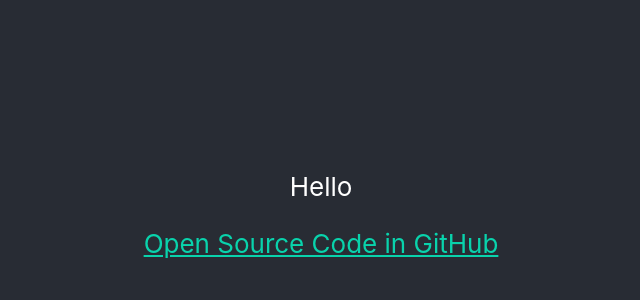
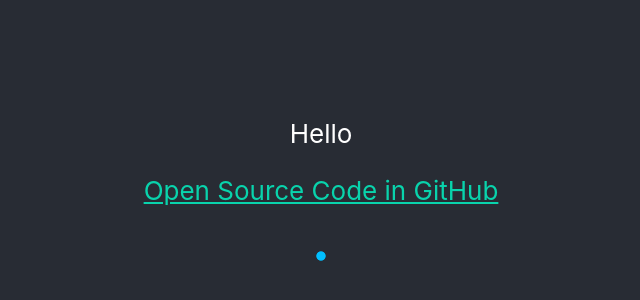
Before and after one commit to catarinaguerra/weather-app-react, a React (Create React App) app: page / in a window 1280 px wide. Shown: the part 198-498 px from the top of the page, without its empty margins (319-959 px from the left). Built offline with nearby package versions, Linux system fonts and the light colour scheme.

Commit message:
installed spinner

```diff
--- a/package.json
+++ b/package.json
@@ -5,6 +5,7 @@
   "dependencies": {
     "react": "^16.12.0",
     "react-dom": "^16.12.0",
+    "react-loader-spinner": "^3.1.5",
     "react-scripts": "3.2.0"
   },
   "scripts": {
--- a/src/App.js
+++ b/src/App.js
@@ -1,4 +1,6 @@
 import React from "react";
+import Loader from "react-loader-spinner";
+
 import "./App.css";
 
 function App() {
@@ -12,6 +14,7 @@
         >
           Open Source Code in GitHub
         </a>
+        <Loader type="Puff" color="#00BFFF" height={100} width={100} />
       </header>
     </div>
   );
```
Also changed, not shown: 1 other file (tests, documents, lock files or other folders).
